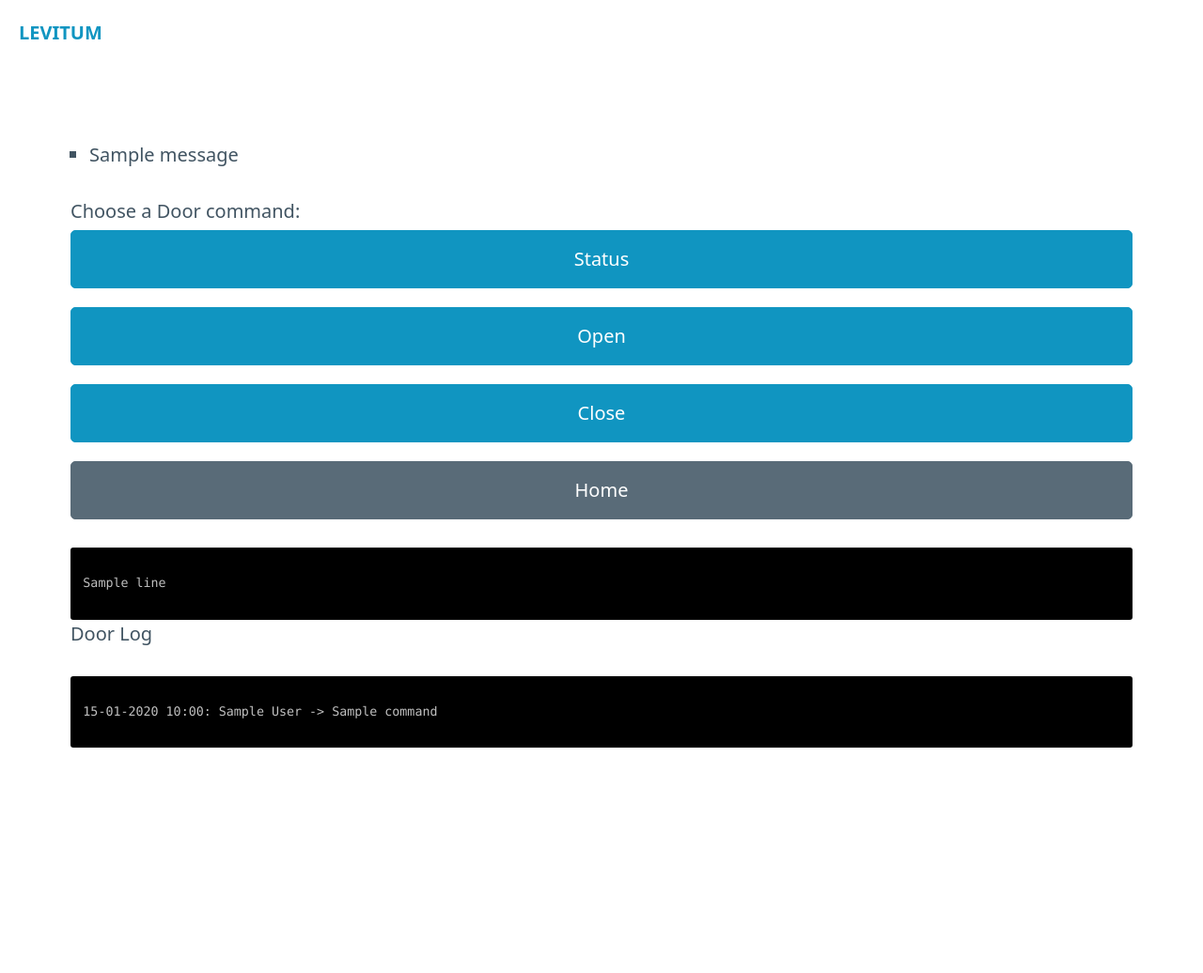
After one commit to LEVITUM-e-V/office, a Django app: template office/core/templates/door.html in a window 1280 px wide. The commit adds this page. Shown: the top 1036 px of the page at 94% size. Run offline with Django 3.2, Linux system fonts and the light colour scheme; the template is opened without the code that fills it: most values are stand-ins (such as "Sample title", 1, 10 or a date in 2020); one stand-in notice (Sample message) is shown.

Commit message:
add door log

```diff
--- a/office/core/admin.py
+++ b/office/core/admin.py
@@ -1,4 +1,5 @@
 from django.contrib import admin
-from .models import User
+from .models import User, DoorLog
 
 admin.site.register(User)
+admin.site.register(DoorLog)
--- /dev/null
+++ b/office/core/static/style.css
@@ -0,0 +1,12 @@
+pre {
+  line-height: 125%;
+  margin: 0;
+  margin-top: 0px;
+  display: block;
+  border-radius: 3px;
+  margin-top: 0.5em;
+  padding: 1em;
+  background: black;
+  color: silver;
+  font-size: 10pt;
+}
--- a/office/core/templates/base.html
+++ b/office/core/templates/base.html
@@ -5,6 +5,7 @@
     <meta name="viewport" content="width=device-width,initial-scale=1">
     <link rel="stylesheet" href="https://unpkg.com/@picocss/pico@1.*/css/pico.min.css">
     {% load static %}
+    <link rel="stylesheet" href="{% static 'style.css'%}">
     <script src="{% static 'modal.js' %}"></script>
   </head>
   <body>
@@ -21,6 +22,13 @@
     </nav>
 
     <main class="container">
+    {% if messages %}
+    <ul class="messages">
+        {% for message in messages %}
+        <li{% if message.tags %} class="{{ message.tags }}"{% endif %}>{{ message }}</li>
+        {% endfor %}
+    </ul>
+    {% endif %}
     {% block content %}{% endblock content %}
     </main>
 
--- /dev/null
+++ b/office/core/templates/door.html
@@ -0,0 +1,27 @@
+{% extends "base.html" %}
+{% block content %}
+<form action="/door/" method="post">
+  {% csrf_token %}
+  <label>Choose a Door command:</label>
+  <button type="submit" name="command" value="status">Status</button>
+  <button type="submit" name="command" value="open">Open</button>
+  <button type="submit" name="command" value="close">Close</button>
+  <button type="submit" name="command" class="secondary" value="home">Home</button>
+</form>
+{% if output %}
+<pre>
+{% for line in output %}
+{{ line }}
+{% endfor %}
+</pre>
+{% endif %}
+
+<section>
+<p>Door Log</p>
+<pre>
+{% for log in logs %}
+{{ log.time | date:'d-m-Y H:i'}}: {{ log.user.first_name }} {{ log.user.last_name }} -> {{ log.command }}
+{% endfor %}
+</pre>
+</section>
+{% endblock %}
--- a/office/core/urls.py
+++ b/office/core/urls.py
@@ -5,8 +5,7 @@ from . import views
 
 urlpatterns = [
         path("", views.index, name="index"),
-        path("core/", views.core, name="core"),
-        path("door_command/", views.door_command, name="door_command"),
+        path("door/", views.door, name="door"),
         path(
             "login/",
             auth_views.LoginView.as_view(template_name="login.html"),
--- a/office/office/settings.py
+++ b/office/office/settings.py
@@ -88,7 +88,7 @@ class Common(Configuration):
     WSGI_APPLICATION = "office.wsgi.application"
 
     AUTH_USER_MODEL = 'core.User'
-    LOGIN_REDIRECT_URL = '/core/'
+    LOGIN_REDIRECT_URL = '/'
     LOGIN_URL = '/login/'
     LOGOUT_REDIRECT_URL = '/logout/'
 
```
Also changed, not shown: office/core/models.py (+10 -0 lines), office/core/templates/core.html (deleted, +0 -16 lines), office/core/views.py (+42 -36 lines), office/core/migrations/0002_doorlog.py (added).
